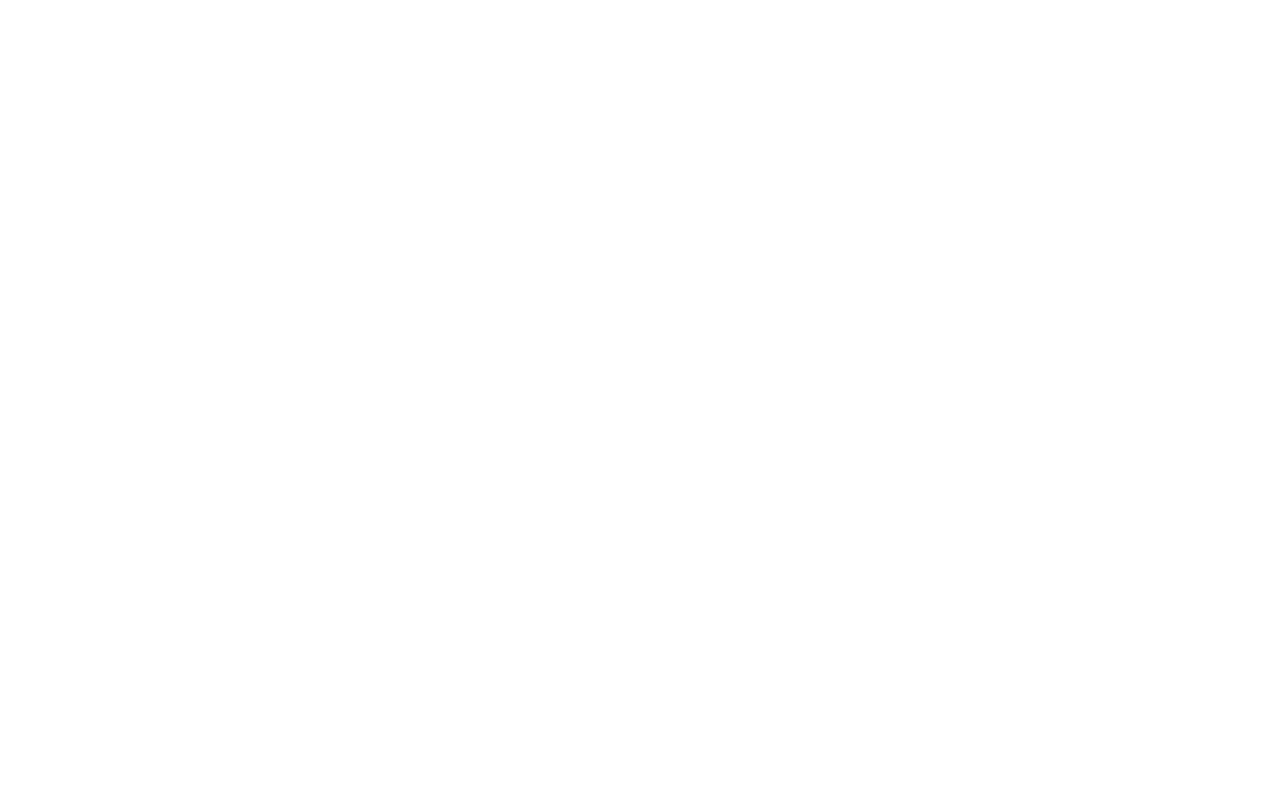
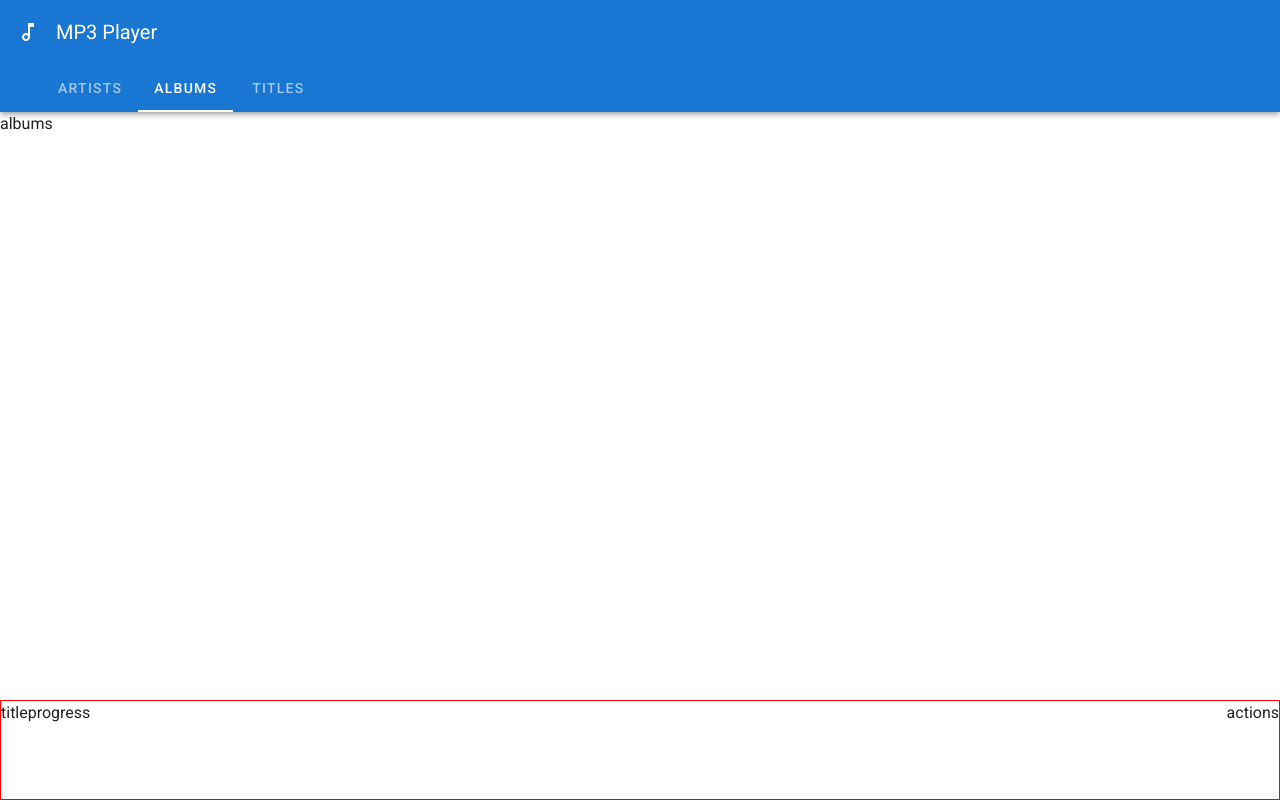
Before and after one commit to fabricenyonato/mp3-player, a Vue app: page /#/albums in a window 1280 px wide. Built offline with nearby package versions, Linux system fonts and the light colour scheme.

Commit message:
base template

```diff
--- a/public/index.html
+++ b/public/index.html
@@ -1,5 +1,5 @@
 <!DOCTYPE html>
-<html lang="en">
+<html lang="en" style="overflow: hidden;">
     <head>
         <meta charset="utf-8">
         <meta http-equiv="X-UA-Compatible" content="IE=edge">
--- /dev/null
+++ b/src/albums.vue
@@ -0,0 +1,3 @@
+<template>
+    <div>albums</div>
+</template>
--- a/src/app.vue
+++ b/src/app.vue
@@ -1,5 +1,15 @@
 <template>
-    <v-app>
+    <v-app id="app">
         <router-view />
     </v-app>
 </template>
+
+<style lang="scss" scoped>
+    #app {
+        position: absolute;
+        width: 100%;
+        height: 100%;
+        top: 0px;
+        left: 0px;
+    }
+</style>
--- /dev/null
+++ b/src/artists.vue
@@ -0,0 +1,3 @@
+<template>
+    <div>artists</div>
+</template>
--- a/src/home.vue
+++ b/src/home.vue
@@ -1,3 +1,44 @@
 <template>
-    <div>home</div>
+    <div class="d-flex flex-column h100">
+        <v-app-bar color="primary" dark class="flex-shrink-0 flex-grow-0">
+            <v-icon class="mr-4">mdi-music-note-outline</v-icon>
+
+            <v-toolbar-title>MP3 Player</v-toolbar-title>
+
+            <v-spacer />
+
+            <v-btn icon>
+                <v-icon>mdi-settings-outline</v-icon>
+            </v-btn>
+
+            <template v-slot:extension>
+                <v-tabs align-with-title background-color="transparent">
+                    <v-tab to="/artists">Artists</v-tab>
+                    <v-tab to="/albums">Albums</v-tab>
+                    <v-tab to="/titles">Titles</v-tab>
+                </v-tabs>
+            </template>
+        </v-app-bar>
+
+        <div class="flex-grow-1 overflow-auto">
+            <router-view />
+        </div>
+
+        <app-player />
+    </div>
 </template>
+
+<script>
+    import AppPlayer from './player.vue';
+
+    export default {
+        components: {AppPlayer}
+    };
+</script>
+
+<style lang="scss" scoped>
+    .player {
+        border: 1px solid red;
+        height: 100px;
+    }
+</style>
--- a/src/main.js
+++ b/src/main.js
@@ -3,6 +3,7 @@
 import './register-service-worker';
 import router from './router';
 import vuetify from './vuetify';
+import './style.scss';
 
 Vue.config.productionTip = false;
 
--- /dev/null
+++ b/src/player.vue
@@ -0,0 +1,14 @@
+<template>
+    <div id="player" class="player flex-shrink-0 flex-grow-0 d-flex">
+        <div class="flex-grow-0 flex-shrink-0">title</div>
+        <div class="flex-grow-1">progress</div>
+        <div class="flex-grow-0 flex-shrink-0">actions</div>
+    </div>
+</template>
+
+<style lang="scss" scoped>
+    #player {
+        border: 1px solid red;
+        height: 100px;
+    }
+</style>
--- a/src/router.js
+++ b/src/router.js
@@ -1,13 +1,34 @@
 import Vue from 'vue';
 import VueRouter from 'vue-router';
 import Home from './home.vue';
+import Albums from './albums.vue';
+import Artists from './artists.vue';
+import Titles from './titles.vue';
 
 Vue.use(VueRouter);
 
 const routes = [
     {
         path: '/',
-        component: Home
+        component: Home,
+        children: [
+            {
+                path: '/',
+                redirect: '/albums'
+            },
+            {
+                path: '/albums',
+                component: Albums,
+            },
+            {
+                path: '/titles',
+                component: Titles,
+            },
+            {
+                path: '/artists',
+                component: Artists,
+            },
+        ]
     },
 ];
 
--- /dev/null
+++ b/src/style.scss
@@ -0,0 +1,17 @@
+.h100 {
+    height: 100%;
+}
+
+.overflow {
+    &-hidden {
+        overflow: hidden;
+
+        &-x {
+            overflow-x: hidden;
+        }
+    }
+
+    &-auto {
+        overflow: auto;
+    }
+}
--- /dev/null
+++ b/src/titles.vue
@@ -0,0 +1,3 @@
+<template>
+    <div>titles</div>
+</template>
```
